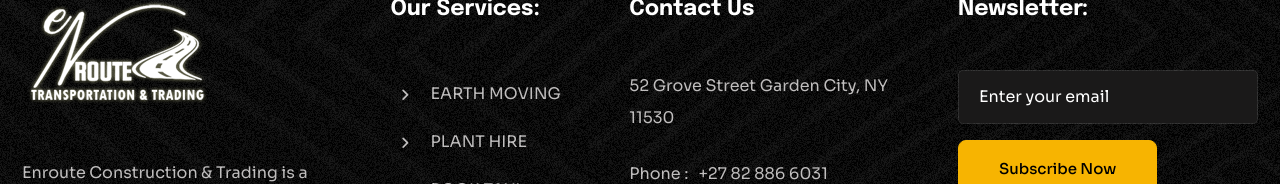
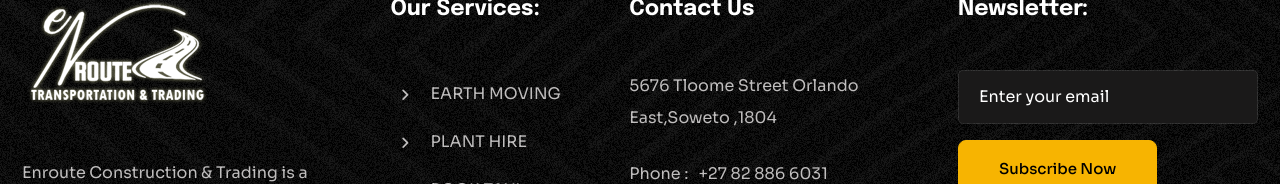
Before and after one commit to KXNG23/ENTROUTE_WEB2024, a plain HTML site: page about.html in a window 1280 px wide. Shown: the part 1621-1805 px from the top of the page. Drawn offline with Linux system fonts and the light colour scheme; a script that the page names is missing.

Commit message:
Add files via upload

```diff
--- a/about.html
+++ b/about.html
@@ -209,7 +209,7 @@
 </div>
 <div class="widget contact-widget">
 <h4 class="text-white text-capitalize mb-5">Contact us</h4>
-<p>52 Grove Street Garden City, NY 11530 </p>
+<p>5676 Tloome Street Orlando East,Soweto ,1804 </p>
 <ul class="list-unstyled">
 <li>Phone :<a href="#">+27 82 886 6031</a></li>
 <li>Phone :<a href="MAILTO:info@quadrolink.co.za">info@quadrolink.co.za</a></li>
```
Also changed, not shown: contact.html (+1 -1 lines), index.html (+1 -1 lines), services.html (+1 -1 lines).
